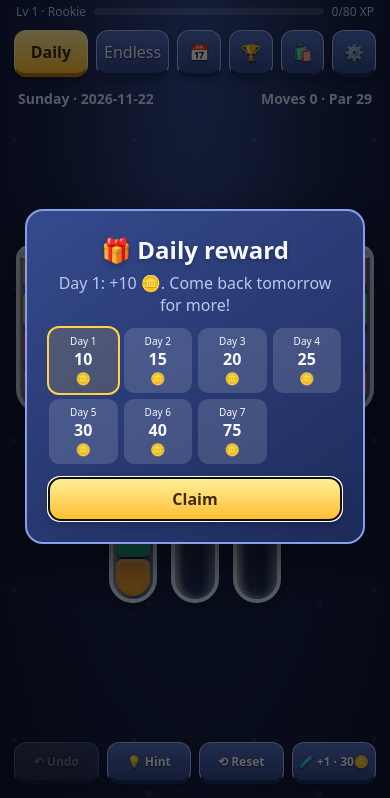
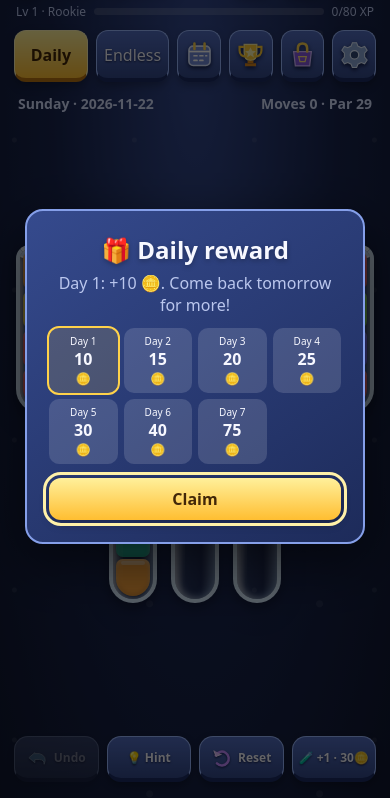
Before and after one commit to siddik-web/color-quest-pwa, a website: page index.html in a window 390 px wide. Shown: the part 46-844 px from the top of the page. Drawn offline with Linux system fonts and the light colour scheme.

Commit message:
Integrate custom SVG controls and polish responsive gameplay UI

```diff
--- a/index.html
+++ b/index.html
@@ -101,6 +101,29 @@ dialog{background:linear-gradient(145deg,#354a8d,#1d2b5a);border:2px solid #859f
 dialog h2{font-weight:900;text-shadow:0 2px 5px #0004}
 @media(max-width:380px){nav{gap:5px}nav button{font-size:11px;padding:9px 1px}footer{gap:5px}footer button{font-size:11px}}
 </style>
+<style>
+
+/* Final polish: custom vector controls, mobile safe-area and tactile feedback */
+.nav-icon{display:block;width:27px;height:27px;margin:0 auto;filter:drop-shadow(0 2px 2px #101a42)}
+.action-icon{width:20px;height:20px;object-fit:contain;vertical-align:middle;margin-right:5px;filter:drop-shadow(0 1px 1px #14204a)}
+nav button[aria-label]{display:flex;align-items:center;justify-content:center;min-height:48px}
+footer{flex-shrink:0;align-items:stretch;padding:10px 0 max(16px,env(safe-area-inset-bottom))}
+footer button{display:flex;align-items:center;justify-content:center;gap:2px;min-height:46px;border-radius:14px}
+#board{min-height:190px;min-width:0}
+.bottle{isolation:isolate}
+.bottle:after{content:"";position:absolute;z-index:2;left:5px;top:13px;bottom:12px;width:5px;border-radius:99px;background:linear-gradient(180deg,#fff9,#fff1 65%,transparent);pointer-events:none}
+.bottle.sel{outline:2px solid #ffe477;outline-offset:3px;filter:drop-shadow(0 8px 10px #ffdc6955)}
+.seg{position:relative;overflow:hidden}
+.seg:after{content:"";position:absolute;left:5px;right:5px;top:2px;height:4px;border-radius:99px;background:#fff6}
+.stream{width:7px;filter:drop-shadow(0 0 4px currentColor);border:1px solid #ffffff55}
+#win[open]{animation:popIn .22s cubic-bezier(.2,.8,.2,1)}
+@keyframes popIn{from{opacity:0;transform:translateY(12px) scale(.94)}to{opacity:1;transform:translateY(0) scale(1)}}
+button:focus-visible,.bottle:focus-visible{outline:3px solid #fff1a8;outline-offset:3px}
+@media(max-height:700px){#board{min-height:150px;gap:14px 10px}.bottle{max-height: min(var(--bh),27vh)}header{padding-top:7px}nav{margin:4px 0 7px}footer{padding-top:6px}}
+@media(max-width:380px){.action-icon{width:17px;height:17px;margin-right:2px}footer button{font-size:11px}.nav-icon{width:24px;height:24px}}
+@media(prefers-reduced-motion:reduce){#win[open]{animation:none}button:active{transform:none}}
+
+</style>
 </head>
 <body>
 <div id="app">
@@ -112,18 +135,18 @@ dialog h2{font-weight:900;text-shadow:0 2px 5px #0004}
   <nav>
     <button id="mDaily" class="on">Daily</button>
     <button id="mEndless">Endless</button>
-    <button id="mCal" aria-label="Calendar">📅</button>
-    <button id="mAch" aria-label="Trophies">🏆</button>
-    <button id="mShop" aria-label="Shop">🛍️</button>
-    <button id="mSet" aria-label="Settings">⚙️</button>
+    <button id="mCal" aria-label="Calendar"><img class="nav-icon" src="assets/2d/icons/calendar.svg" alt=""></button>
+    <button id="mAch" aria-label="Trophies"><img class="nav-icon" src="assets/2d/icons/trophy.svg" alt=""></button>
+    <button id="mShop" aria-label="Shop"><img class="nav-icon" src="assets/2d/icons/shop.svg" alt=""></button>
+    <button id="mSet" aria-label="Settings"><img class="nav-icon" src="assets/2d/icons/settings.svg" alt=""></button>
   </nav>
   <div id="info"><span id="title"></span><span id="moves"></span></div>
   <div id="board"></div>
   <footer>
-    <button id="undo">↶ Undo</button>
-    <button id="hint">💡 Hint</button>
-    <button id="restart">⟲ Reset</button>
-    <button id="bottle">🧪 +1 · 30🪙</button>
+    <button id="undo"><img class="action-icon" src="assets/2d/icons/undo.svg" alt="">Undo</button>
+    <button id="hint"><img class="action-icon" src="assets/2d/icons/hint.svg" alt="">Hint</button>
+    <button id="restart"><img class="action-icon" src="assets/2d/icons/reset.svg" alt="">Reset</button>
+    <button id="bottle"><img class="action-icon" src="assets/2d/icons/extra-bottle.svg" alt="">+1 · 30🪙</button>
   </footer>
 </div>
 
```
